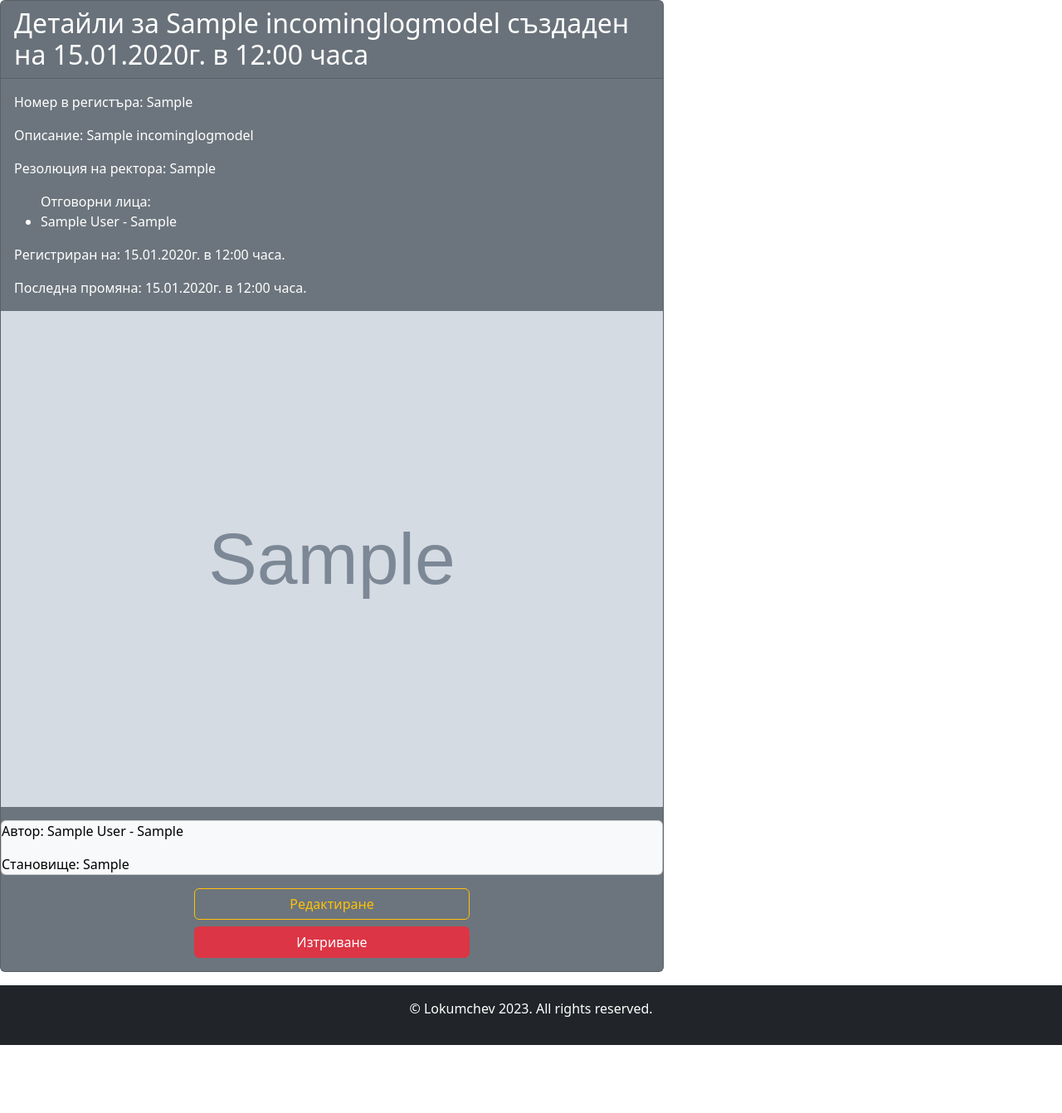
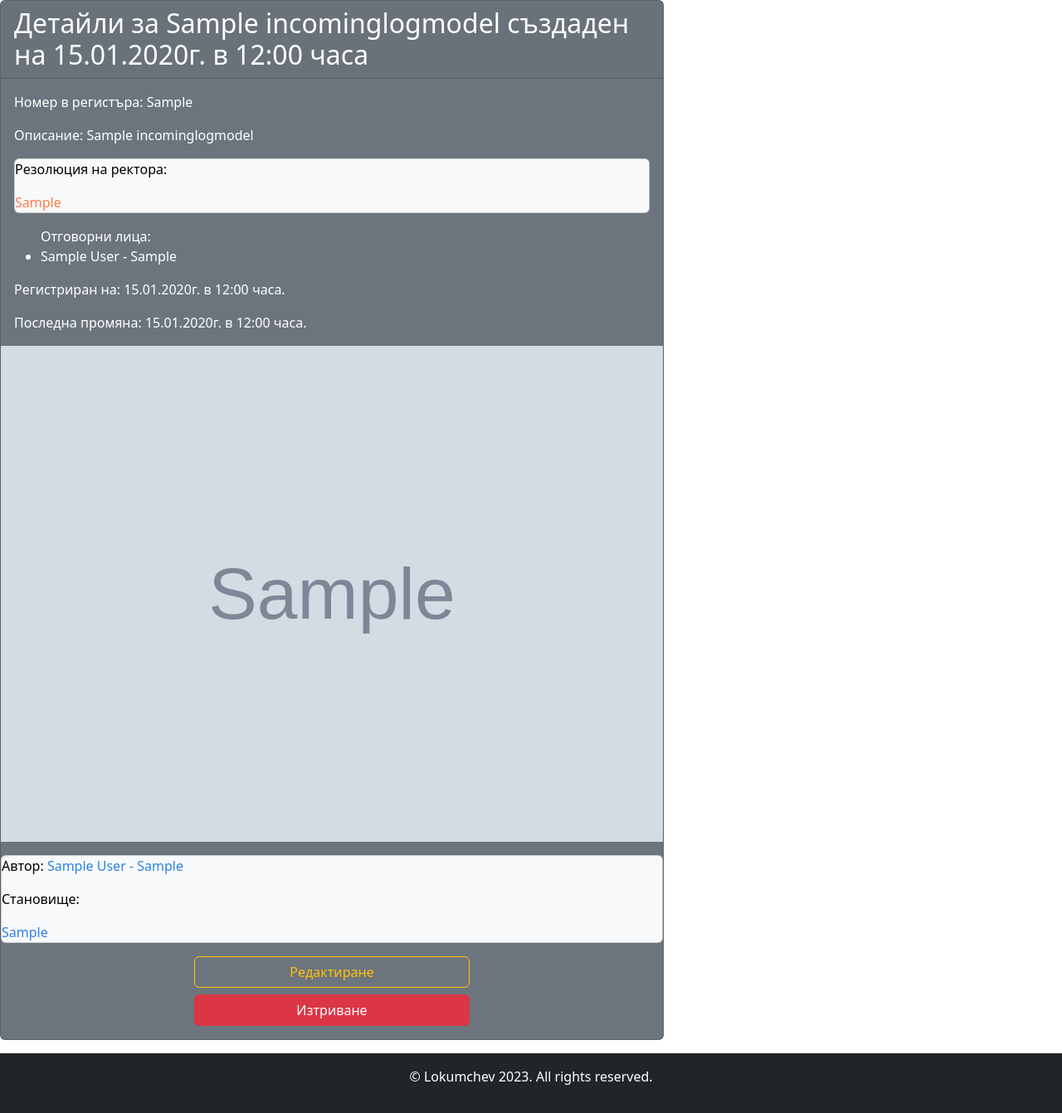
Before and after one commit to stefanov13/Registry-Office, a Django app: page /incoming/1/details/ in a window 1280 px wide. Shown: the part 100-1442 px from the top of the page at 83% size. Before the commit the page ends 1360 px from the top, so only its background shows below. Run offline with Django 4.2, Linux system fonts and the light colour scheme; a user stored in the database is signed in; tables that the repository leaves empty hold one stand-in row (values such as "Sample post"); grey boxes marked "Sample" are stand-in pictures.

Commit message:
final fix Incoming log edit view

```diff
--- a/registry_office/apps/accounts/templates/accounts/user-edit.html
+++ b/registry_office/apps/accounts/templates/accounts/user-edit.html
@@ -28,7 +28,7 @@
         </form>
 
         <br>
-        <div class="vstack gap-2 col-md-5 mx-auto">
+        <div class="vstack gap-2 col-md-5 mx-auto mb-3">
             <a href="{% url 'change-password' %}" class="btn btn-secondary">Промяна на парола</a>
         </div>
     </section>
--- a/registry_office/apps/incoming_log/templates/incoming_log/incoming-details.html
+++ b/registry_office/apps/incoming_log/templates/incoming_log/incoming-details.html
@@ -9,7 +9,10 @@
         <p class="card-text">Номер в регистъра: {{ object.log_num }}</p>
         <p class="card-text">Описание: {{ object.title }}</p>
         {% if object.rectors_resolution %}
-            <p>Резолюция на ректора: {{ object.rectors_resolution }}</p>
+            <div class="card text-bg-light mb-3" style="max-width: 50rem;">
+                <p class="card-text">Резолюция на ректора:</p>
+                <span style="color: #FF7D4C">{{ object.rectors_resolution }}</span>
+            </div>
         {% endif %}
         {% if object.responsible_people %}
             <ul class="card-text">Отговорни лица:
@@ -27,8 +30,9 @@
 
         {% for opinion in object.personopinion_set.all %}
             <div class="card text-bg-light mb-3" style="max-width: 50rem;">
-                <p class="card-text">Автор: <span>{{ opinion.profile_owner }}</span></p>
-                <p class="card-text">Становище: <span>{{ opinion.opinion }}</span></p>
+                <p class="card-text">Автор: <span style="color: #2B82E5">{{ opinion.profile_owner }}</span></p>
+                <p class="card-text">Становище:</p>
+                <span style="color: #2B82E5">{{ opinion.opinion }}</span>
             </div>
         {% endfor %}
 
--- a/registry_office/apps/incoming_log/templates/incoming_log/incoming-edit.html
+++ b/registry_office/apps/incoming_log/templates/incoming_log/incoming-edit.html
@@ -34,7 +34,7 @@
                 <div class="mb-3">
 
                     <label for="{{ form.id_for_label }}" class="form-label">{{ field.label }}</label>
-                    {{ form.opinion|add_field_classes:'form-control'|disabled_field:'opinion,rectors_resolution' }}
+                    {{ form.opinion|add_field_classes:'form-control' }}
 
                 </div>
                 <p>Последна промяна: <span></span></p>
--- a/registry_office/apps/incoming_log/views.py
+++ b/registry_office/apps/incoming_log/views.py
@@ -54,7 +54,7 @@ class IncomingLogEditView(auth_mixins.LoginRequiredMixin, auth_mixins.UserPasses
         self.rights = [
             set(current_user_groups).intersection(set(self.allowed_groups)),
             self.request.user.is_superuser,
-            self.request.user.is_staff
+            self.request.user.is_staff,
         ]
 
         return any(self.rights) or self.request.user.profile in self.get_object().responsible_people.all()
@@ -64,6 +64,7 @@ class IncomingLogEditView(auth_mixins.LoginRequiredMixin, auth_mixins.UserPasses
 
     def get_context_data(self, **kwargs):
         context = super().get_context_data(**kwargs)
+        a=5
         context['object'] = self.object
         return context
 
@@ -71,13 +72,15 @@ class IncomingLogEditView(auth_mixins.LoginRequiredMixin, auth_mixins.UserPasses
         initial = super().get_initial()
         user = self.request.user
 
-        person_opinion = get_object_or_404(
-            PersonOpinion,
-            profile_owner=user.profile,
-            document=self.object
-        )
+        try:
+            person_opinion = PersonOpinion.objects.get(
+                profile_owner=user.profile,
+                document=self.object
+            )
+            initial['opinion'] = person_opinion.opinion
+        except PersonOpinion.DoesNotExist:
+            pass
 
-        initial['opinion'] = person_opinion.opinion
         return initial
 
     def form_valid(self, form):
```
